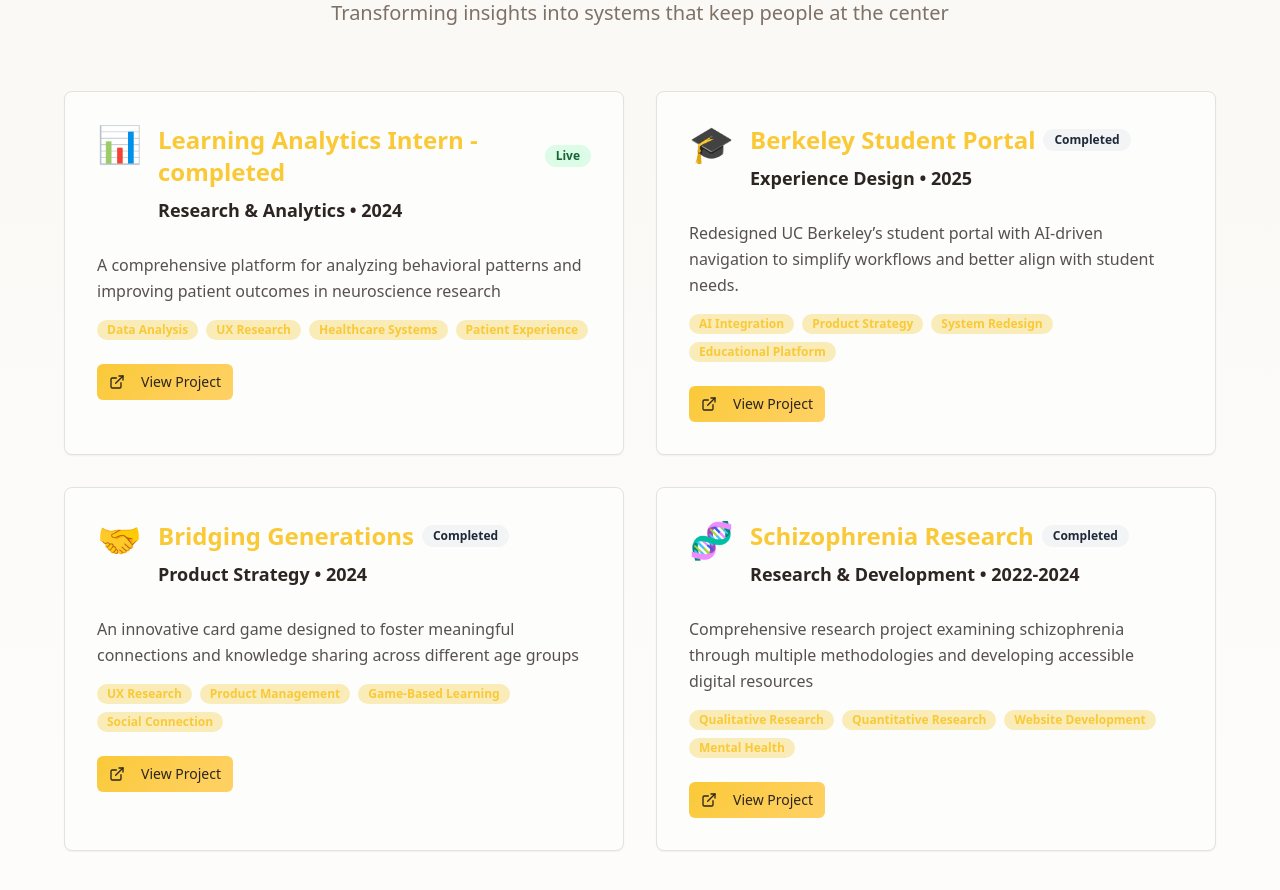
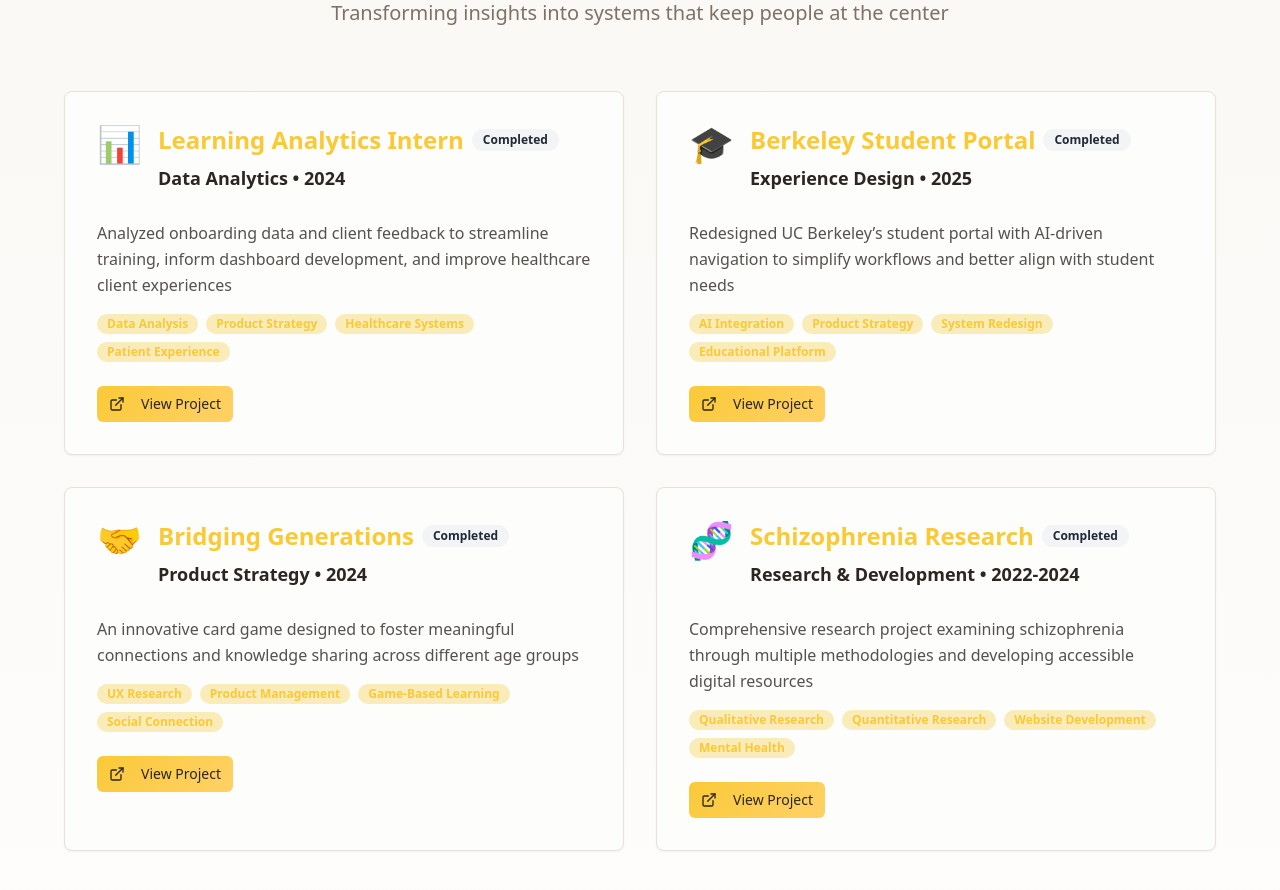
Before and after one commit to slee6390/sunny-outlook-portfolio, a React (Vite) app: page / in a window 1280 px wide. Shown: the part 2320-3210 px from the top of the page. Built offline with nearby package versions, Linux system fonts and the light colour scheme; the HTML template or start-up script is replaced by a standard one.

Commit message:
Code edited in Lovable Code Editor

```diff
--- a/src/components/Projects.tsx
+++ b/src/components/Projects.tsx
@@ -10,18 +10,18 @@ const Projects = () => {
   const projects = [
     {
       icon: "📊",
-      title: "Learning Analytics Intern - completed",
-      category: "Research & Analytics",
-      description: "A comprehensive platform for analyzing behavioral patterns and improving patient outcomes in neuroscience research",
-      skills: ["Data Analysis", "UX Research", "Healthcare Systems", "Patient Experience"],
-      status: "Live",
+      title: "Learning Analytics Intern",
+      category: "Data Analytics",
+      description: "Analyzed onboarding data and client feedback to streamline training, inform dashboard development, and improve healthcare client experiences",
+      skills: ["Data Analysis", "Product Strategy", "Healthcare Systems", "Patient Experience"],
+      status: "Completed",
       year: "2024"
     },
     {
       icon: "🎓",
       title: "Berkeley Student Portal",
       category: "Experience Design",
-      description: "Redesigned UC Berkeley’s student portal with AI-driven navigation to simplify workflows and better align with student needs.",
+      description: "Redesigned UC Berkeley’s student portal with AI-driven navigation to simplify workflows and better align with student needs",
       skills: ["AI Integration", "Product Strategy", "System Redesign", "Educational Platform"],
       status: "Completed",
       year: "2025"
```
